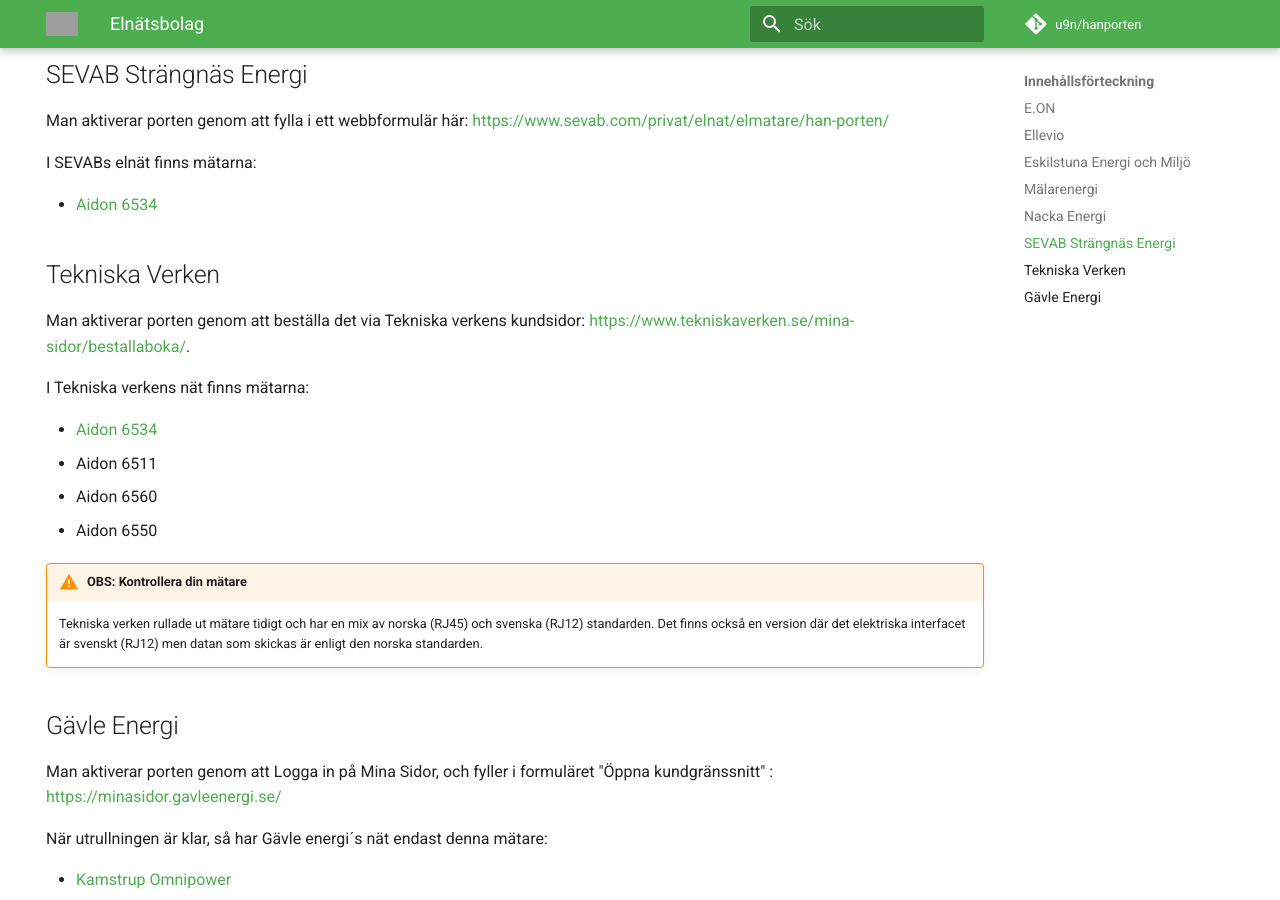
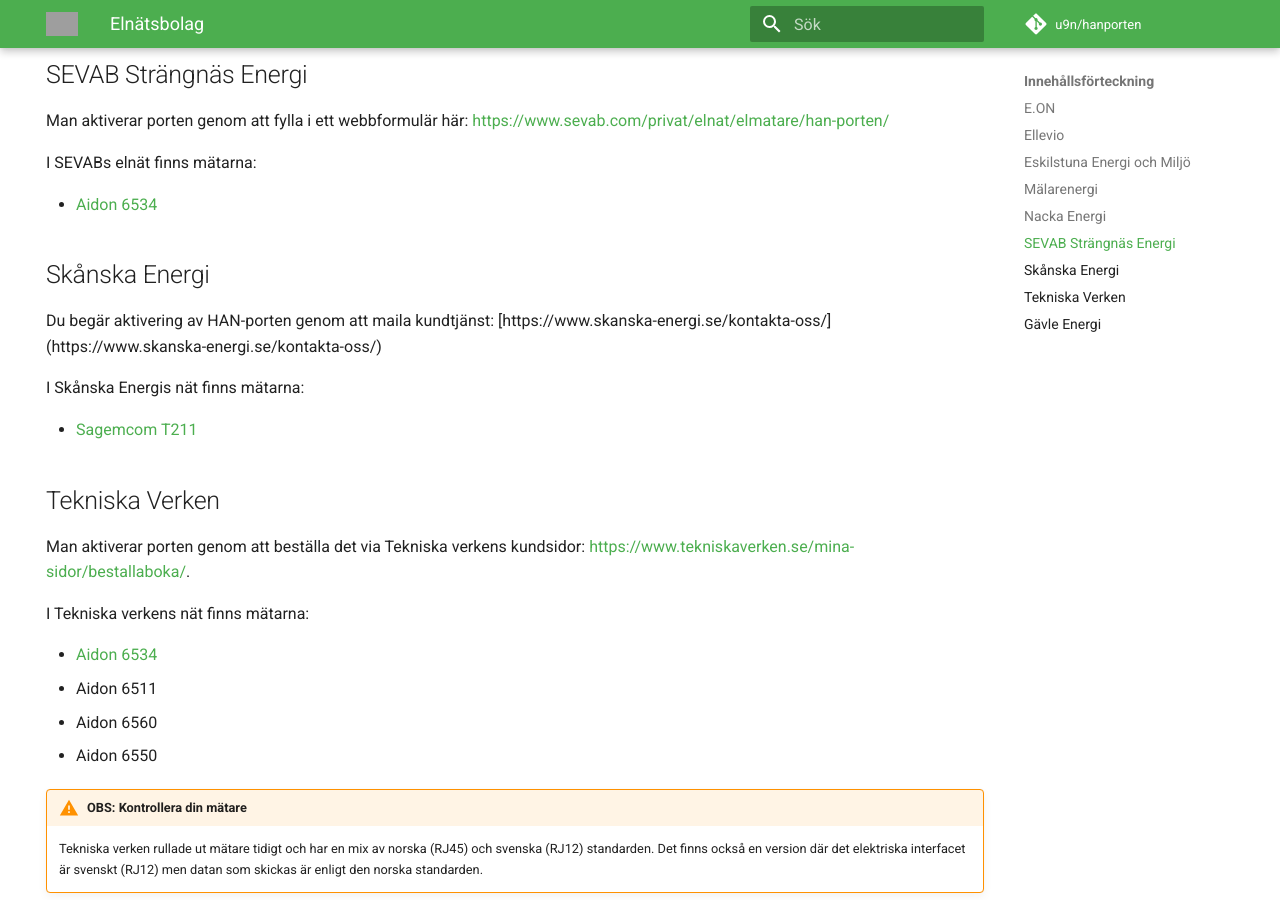
Before and after one commit to u9n/hanporten, an MkDocs documentation site: the page built from docs/natbolag.md, in a window 1280 px wide and 900 px high, scrolled down 1257 px. Built offline with MkDocs 1.6.1 and Material for MkDocs 9.7.7, drawn with Linux system fonts in a browser that asks for light colours; comment, search, counter and statistics services are not loaded; grey boxes are pictures that could not be loaded.

Commit message:
Added skånska energi

```diff
--- a/docs/natbolag.md
+++ b/docs/natbolag.md
@@ -58,6 +58,14 @@
 
 * [Aidon 6534](matare.md#aidon-6534)
 
+## Skånska Energi
+
+Du begär aktivering av HAN-porten genom att maila kundtjänst: [https://www.skanska-energi.se/kontakta-oss/] (https://www.skanska-energi.se/kontakta-oss/)
+
+I Skånska Energis nät finns mätarna:
+
+* [Sagemcom T211](matare.md#sagemcom-s211)
+
 ## Tekniska Verken
 
 Man aktiverar porten genom att beställa det via Tekniska verkens kundsidor: [https://www.tekniskaverken.se/mina-sidor/bestallaboka/](https://www.tekniskaverken.se/mina-sidor/bestallaboka/).
```
Also changed, not shown: docs/matare.md (+2 -2 lines).
